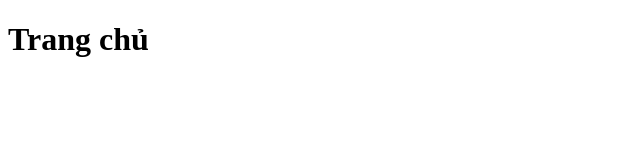
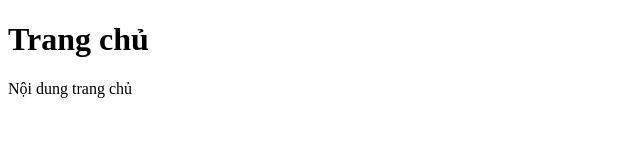
Before and after one commit to ngocbq3/da1_wd19305, a plain HTML site: page index.html in a window 1280 px wide. Shown: the whole page, without its empty margins (0-640 px from the left). Drawn offline with Linux system fonts and the light colour scheme.

Commit message:
update index

```diff
--- a/index.html
+++ b/index.html
@@ -9,6 +9,7 @@
 
 <body>
     <h1>Trang chủ</h1>
+    <div>Nội dung trang chủ</div>
 </body>
 
 </html>
```
